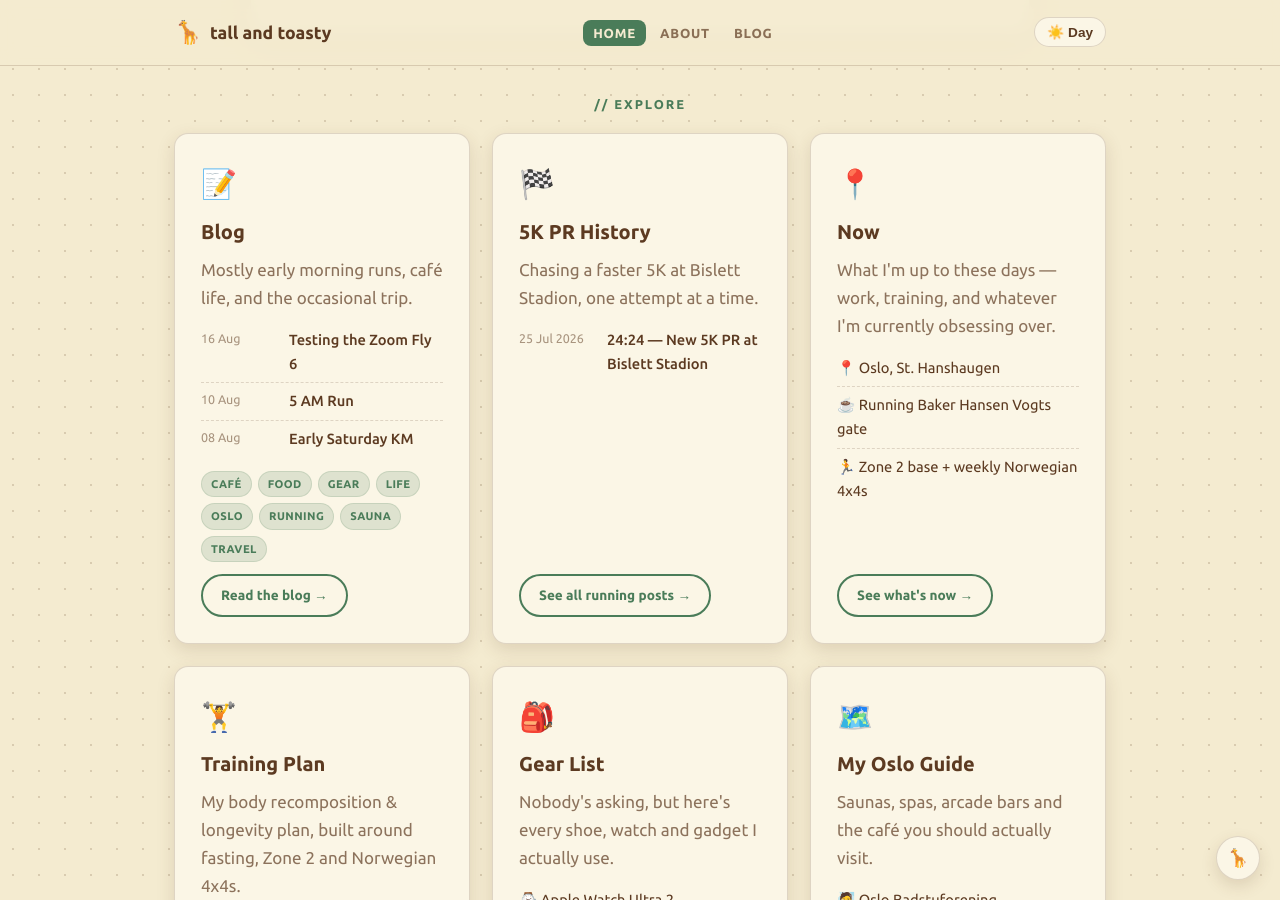
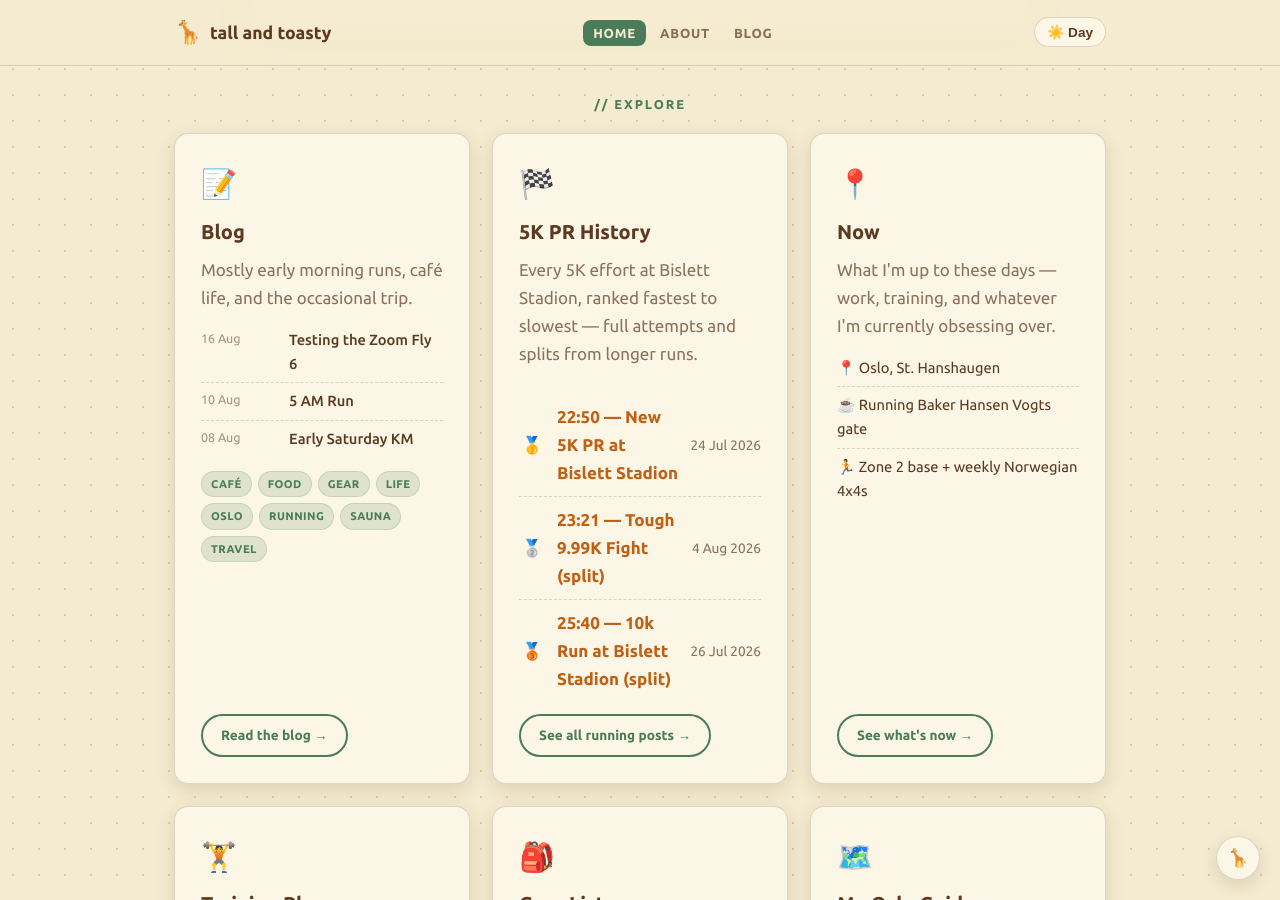
Before and after one commit to markuslyngmo/tallandtoasty, a Jekyll site: the page built from index.md, in a window 1280 px wide and 900 px high, scrolled down 1348 px. Built offline with Jekyll 4.4.1, drawn with Linux system fonts in a browser that asks for light colours.

Commit message:
Turn 5K PR History card into a full leaderboard of Bislett attempts
Pulled real Strava data (via the newly connected Strava MCP) for every
5K effort recorded at Bislett Stadion, including 5K splits within
longer runs, not just standalone 5K attempts. Ranked fastest to
slowest with medal emoji, reusing the toast-leaderboard styling
already built for the blog page:

1. 22:50 - New 5K PR at Bislett Stadion (24 Jul 2026)
2. 23:21 - Tough 9.99K Fight, split (4 Aug 2026)
3. 25:40 - 10k Run at Bislett Stadion, split (26 Jul 2026)

Co-Authored-By: Claude Sonnet 5 <noreply@anthropic.com>

```diff
--- a/_layouts/home.html
+++ b/_layouts/home.html
@@ -50,14 +50,25 @@ layout: default
   <div class="card reveal">
     <div class="card-icon">🏁</div>
     <h3>5K PR History</h3>
-    <p>Chasing a faster 5K at Bislett Stadion, one attempt at a time.</p>
-    <ul class="mini-list">
-      <!-- Add a new <li> here each time a new 5K PR is set, newest first -->
-      <li>
-        <time>25 Jul 2026</time>
-        <a href="{{ '/new-5k-pr-at-bislett-stadion/' | relative_url }}">24:24 &mdash; New 5K PR at Bislett Stadion</a>
+    <p>Every 5K effort at Bislett Stadion, ranked fastest to slowest &mdash; full attempts and splits from longer runs.</p>
+    <!-- Ranked by fastest continuous 5K (Strava best-effort). Add new rows and re-sort as new attempts happen. -->
+    <ol class="toast-leaderboard">
+      <li class="toast-leaderboard-item">
+        <span class="tl-rank">🥇</span>
+        <a class="tl-title" href="{{ '/new-5k-pr-at-bislett-stadion/' | relative_url }}">22:50 &mdash; New 5K PR at Bislett Stadion</a>
+        <span class="tl-count">24 Jul 2026</span>
       </li>
-    </ul>
+      <li class="toast-leaderboard-item">
+        <span class="tl-rank">🥈</span>
+        <a class="tl-title" href="{{ '/tough-9k-fight/' | relative_url }}">23:21 &mdash; Tough 9.99K Fight (split)</a>
+        <span class="tl-count">4 Aug 2026</span>
+      </li>
+      <li class="toast-leaderboard-item">
+        <span class="tl-rank">🥉</span>
+        <a class="tl-title" href="{{ '/10k-run-at-bislett-stadion/' | relative_url }}">25:40 &mdash; 10k Run at Bislett Stadion (split)</a>
+        <span class="tl-count">26 Jul 2026</span>
+      </li>
+    </ol>
     <a class="card-cta" href="{{ '/tags/running/' | relative_url }}">See all running posts &rarr;</a>
   </div>
 
```
